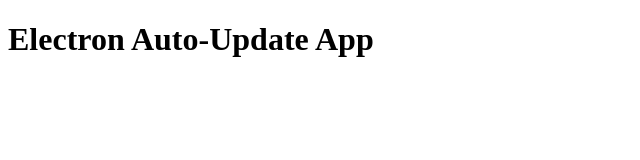
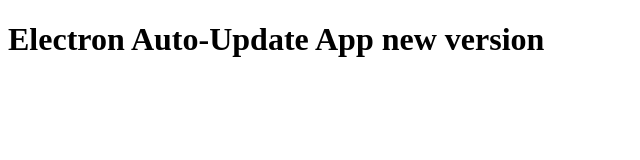
Before and after one commit to Razac6/thingy, an Electron app: page index.html in a window 800 px wide. Shown: the whole page, without its empty margins (0-640 px from the left). Drawn offline with Linux system fonts and the light colour scheme.

Commit message:
second commit

```diff
--- a/index.html
+++ b/index.html
@@ -5,6 +5,6 @@
     <title>Electron Auto-Update App</title>
   </head>
   <body>
-    <h1>Electron Auto-Update App</h1>
+    <h1>Electron Auto-Update App new version</h1>
   </body>
 </html>
--- a/package.json
+++ b/package.json
@@ -1,6 +1,6 @@
 {
   "name": "electron-autoupdate-app",
-  "version": "1.0.0",
+  "version": "1.1.0",
   "description": "",
   "main": "main.js",
   "scripts": {
```
